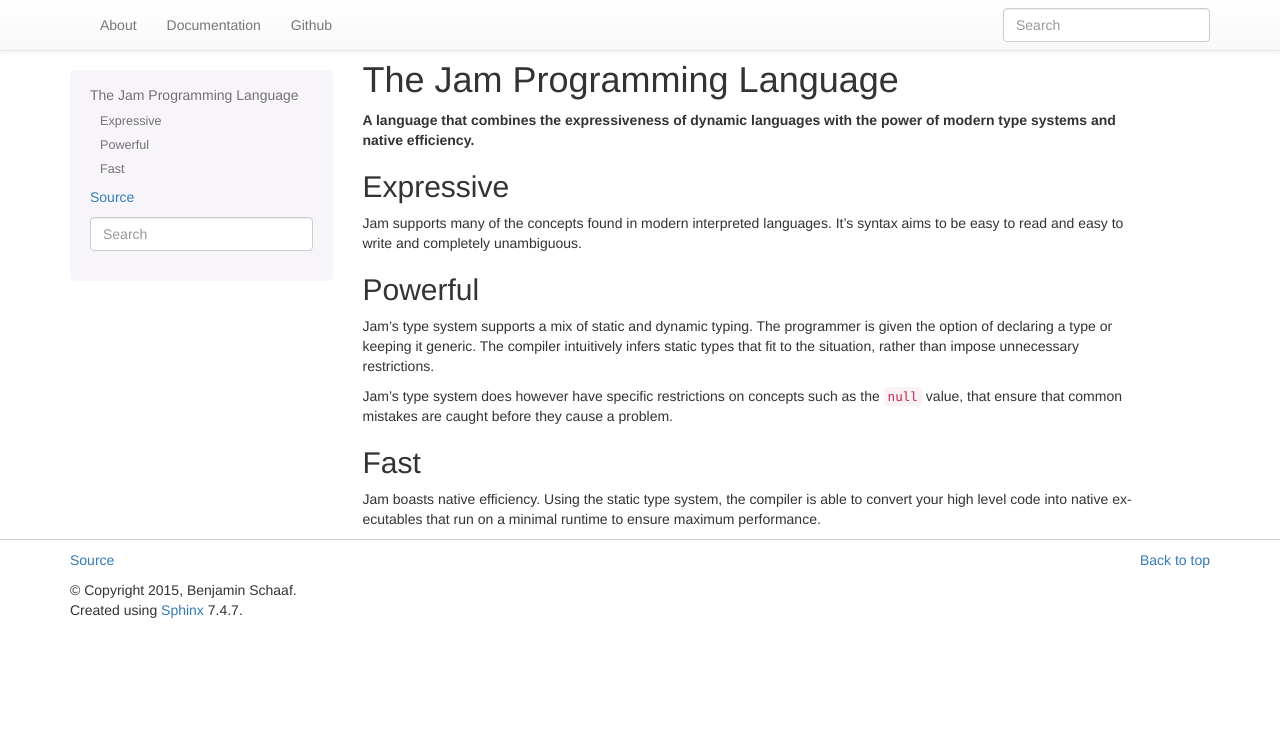
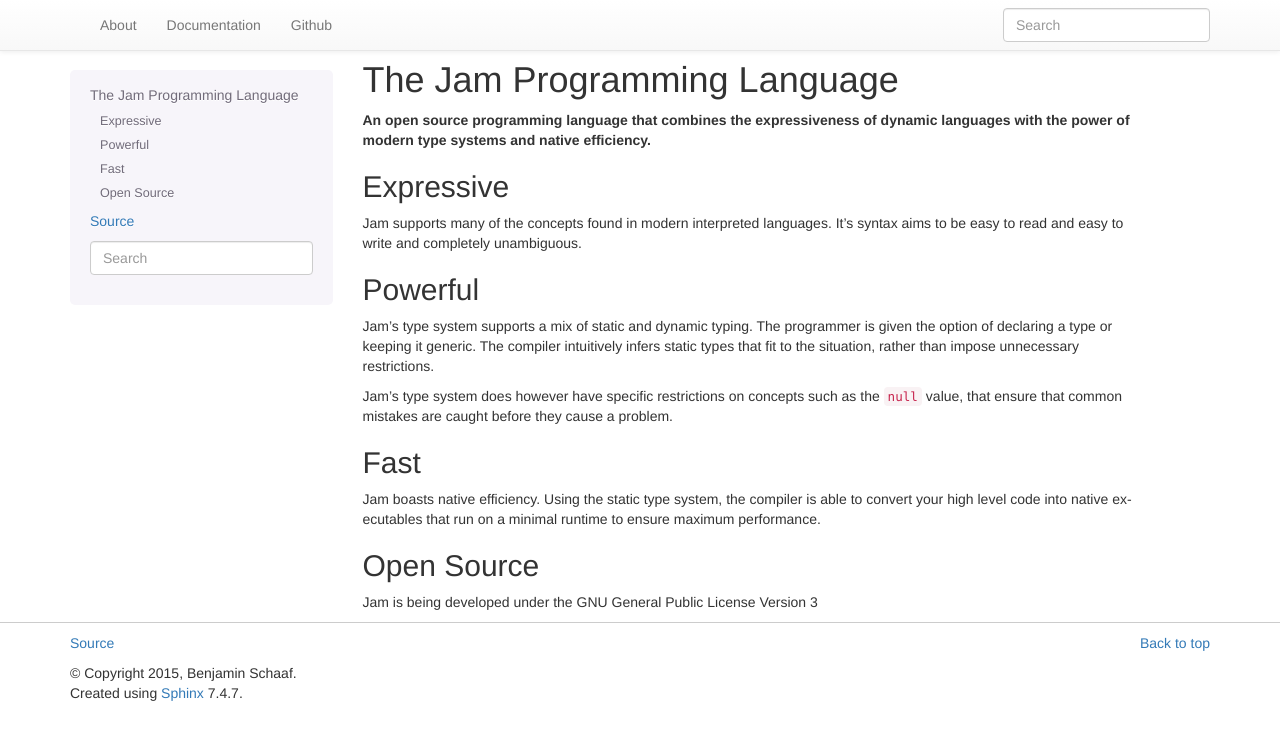
Before and after one commit to pektin/pektin.github.io, a Sphinx documentation site: the page built from source/index.rst, in a window 1280 px wide. Shown: the top 740 px of the page. Built offline with Sphinx 7.4.7, drawn with Linux system fonts in a browser that asks for light colours; pages that are not in the unit, such as notebooks, are missing from menus.

Commit message:
Improved description of language to landing page

```diff
--- a/source/index.rst
+++ b/source/index.rst
@@ -3,8 +3,8 @@
 The Jam Programming Language
 ############################
 
-**A language that combines the expressiveness of dynamic languages with the
-power of modern type systems and native efficiency.**
+**An open source programming language that combines the expressiveness of
+dynamic languages with the power of modern type systems and native efficiency.**
 
 Expressive
 ==========
@@ -31,6 +31,11 @@ Jam boasts native efficiency. Using the static type system, the compiler is able
 to convert your high level code into native executables that run on a minimal
 runtime to ensure maximum performance.
 
+Open Source
+===========
+
+Jam is being developed under the GNU General Public License Version 3
+
 .. toctree::
     :hidden:
 
```
